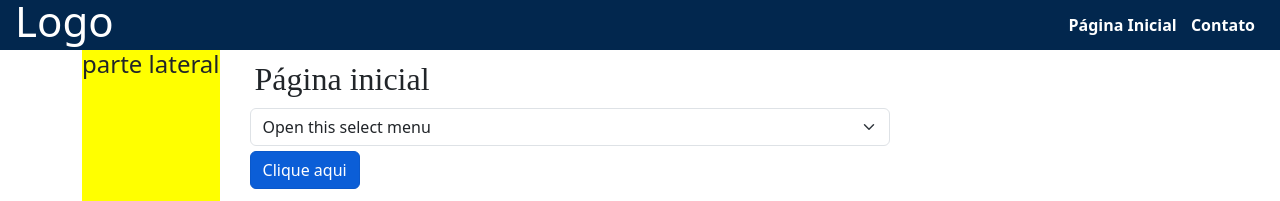
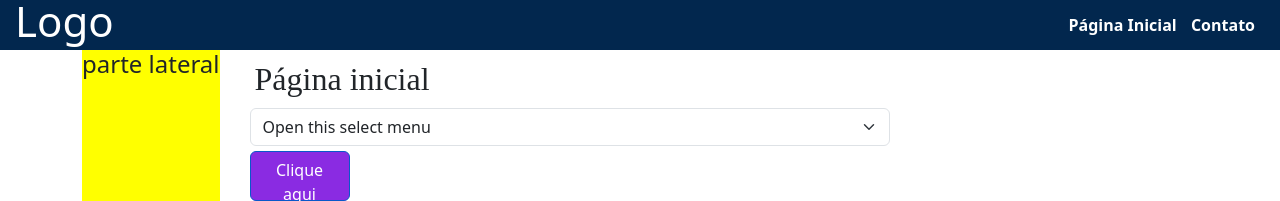
Before and after one commit to ricardoazeredo/Atividade2, a plain HTML site: page index.html in a window 1280 px wide. In both pictures the pointer is over the button "Clique aqui". Shown: the top 201 px of the page. Drawn offline with nearby package versions, Linux system fonts and the light colour scheme.

Commit message:
add função do botão

```diff
--- a/estilo.css
+++ b/estilo.css
@@ -41,6 +41,12 @@ button {
     margin: 5px 0;
 }
 
+.botao:hover {
+    background-color: blueviolet;
+    width: 100px;
+    height: 50px;
+}
+
 .subtitulos {
     margin: 10px 0;
 }
--- a/index.html
+++ b/index.html
@@ -34,7 +34,7 @@
             <option value="3">Three</option>
         </select>
 
-        <button class="btn btn-primary" onclick="alteraCor()">Clique aqui</button>
+        <button class="btn btn-primary botao" onclick="alteraCor()">Clique aqui</button>
         <section class="imagens">
             <h3 class="subtitulos">Sites</h3>
             <a href="https://www.nike.com.br" target="_blank">
```
